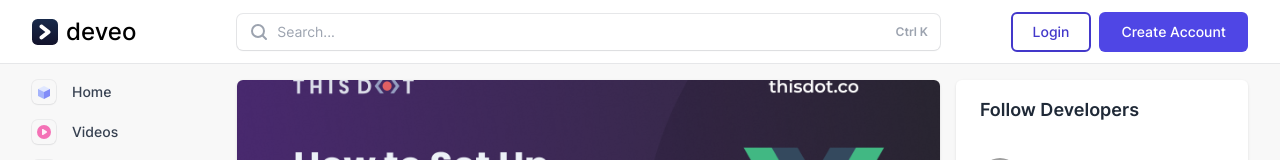
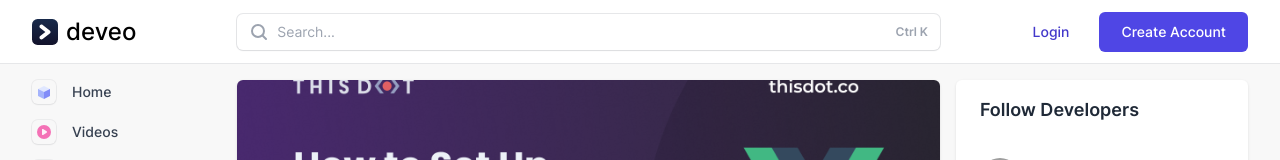
Before and after one commit to bilalbentoumi/deveo, a Vue app in the folder client/: page / in a window 1280 px wide. Shown: the top 160 px of the page. Built offline with nearby package versions, Linux system fonts and the light colour scheme; grey boxes are pictures that could not be loaded.

Commit message:
Change navbar login button style

```diff
--- a/client/src/components/Button.vue
+++ b/client/src/components/Button.vue
@@ -11,6 +11,7 @@
 </script>
 
 <style scoped>
+
 button {
     @apply inline-flex items-center justify-center;
     @apply px-5 py-1.5;
@@ -20,9 +21,17 @@
     @apply focus:outline-none;
     @apply transition duration-150 ease-in-out;
 }
+
 button[outline] {
     @apply text-indigo-700 hover:text-indigo-500;
     @apply bg-transparent;
     @apply border-indigo-700 hover:border-indigo-500;
 }
+
+button[secondary] {
+    @apply text-indigo-700 hover:text-indigo-500;
+    @apply bg-transparent hover:bg-indigo-50;
+    @apply border-transparent;
+}
+
 </style>
--- a/client/src/components/NavBar.vue
+++ b/client/src/components/NavBar.vue
@@ -34,7 +34,7 @@
             <div class="col-span-8 md:col-span-4 lg:col-span-4 xl:col-span-3">
                 <div class="buttons flex gap-2 justify-end">
                     <router-link to="/login">
-                        <Button outline>Login</Button>
+                        <Button secondary>Login</Button>
                     </router-link>
                     <Button>Create Account</Button>
                 </div>
```
